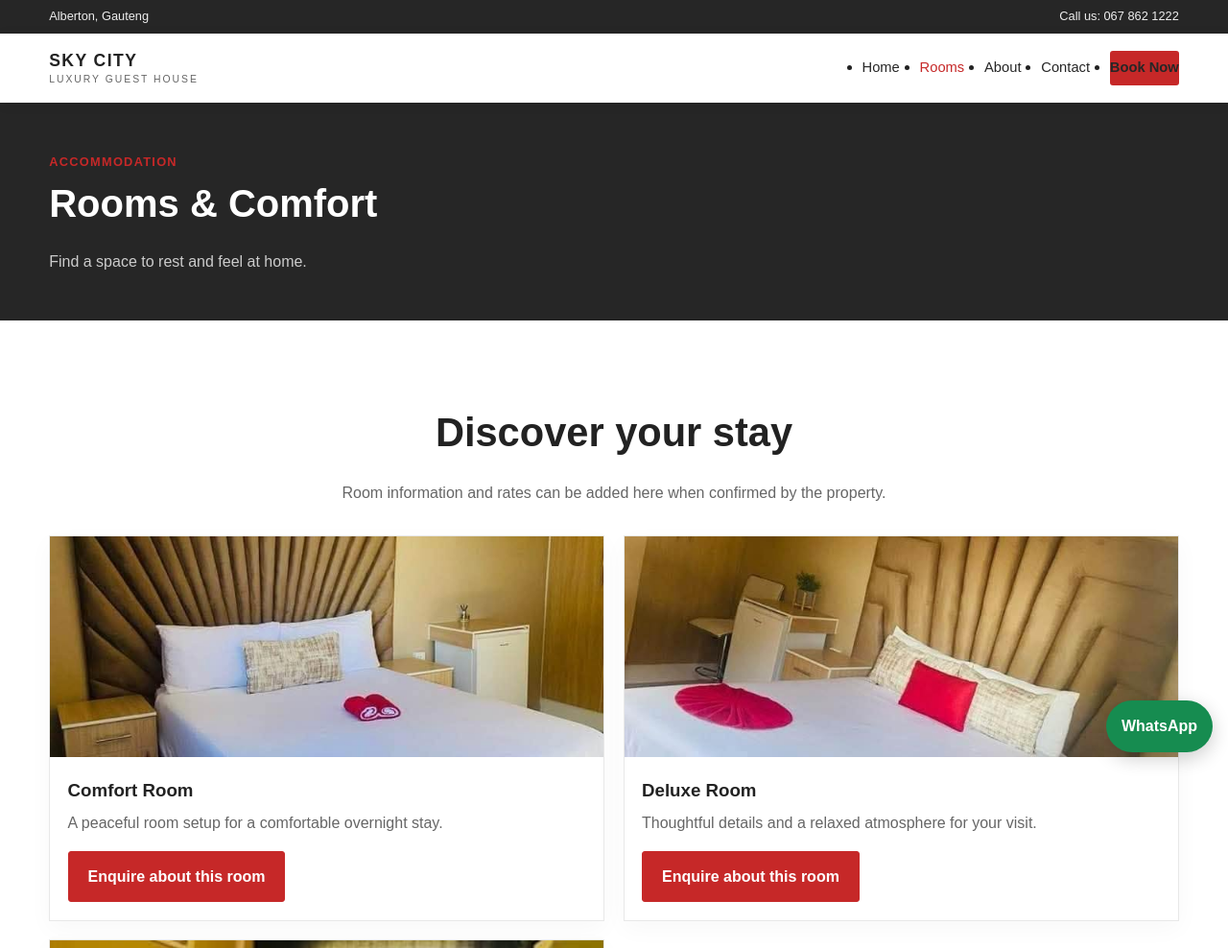
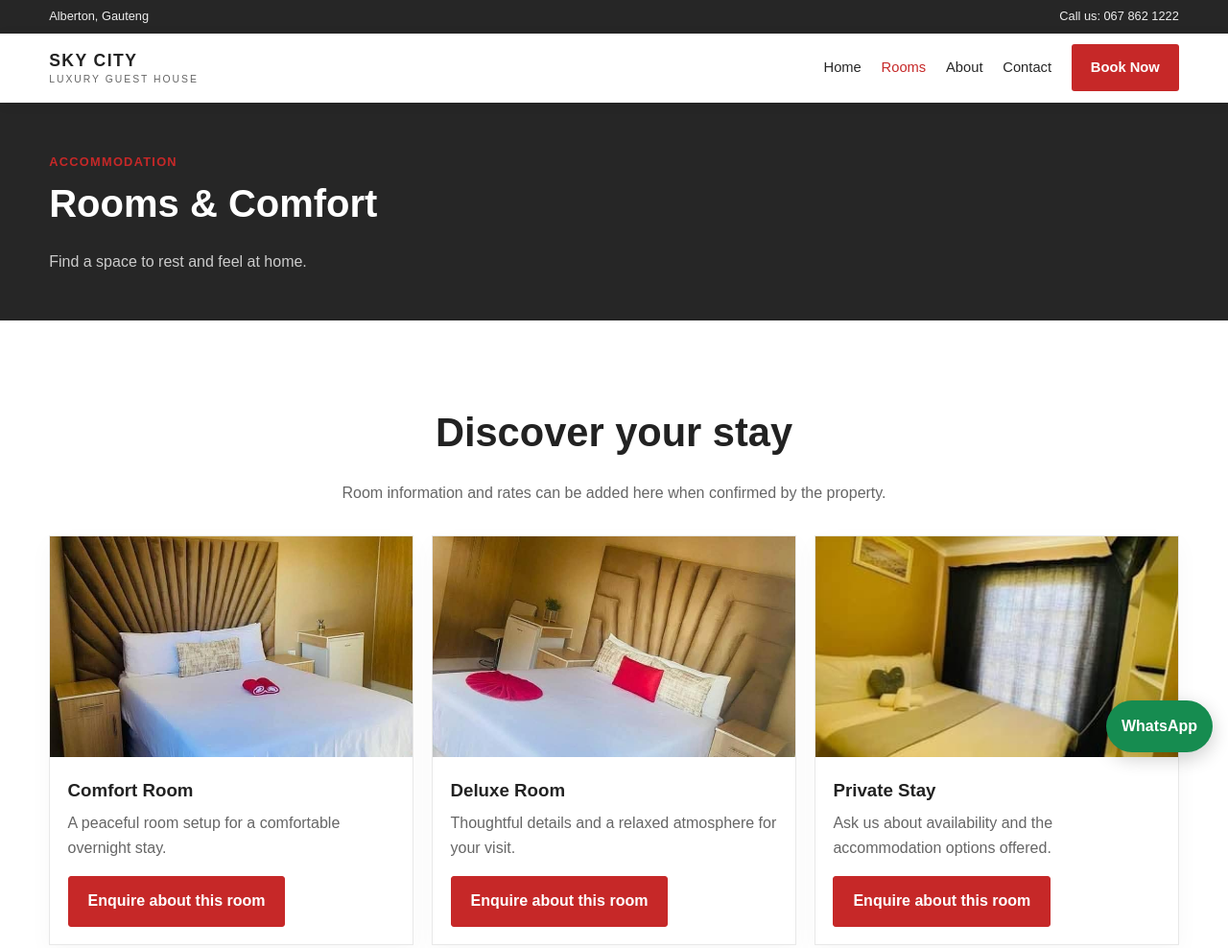
Before and after one commit to RaskoProggramer/skycity-guesthouse, a plain HTML site: page rooms.html in a window 1280 px wide. Shown: the top 988 px of the page at 96% size. Drawn offline with Linux system fonts and the light colour scheme.

Commit message:
error fix

```diff
--- a/css/styles.css
+++ b/css/styles.css
@@ -468,77 +468,92 @@ button,input,textarea,select{
     cursor:pointer;
     border-radius:4px
 }
-@media(min-width:650px){
-    .menu-toggle{
-        display:none
+@media (min-width: 650px) {
+
+    .menu-toggle {
+        display: none;
     }
 
-    .nav-links{
-        display:flex;
-        align-items:center;
-        gap:1.3rem
+    .nav-links {
+        display: flex;
+        align-items: center;
+        gap: 1.3rem;
+        list-style: none;
+        margin: 0;
+        padding: 0;
+        flex-direction: row;
+        position: static;
+        background: transparent;
     }
 
-    .nav-links a{
-        color:var(--charcoal);
-        padding:.4rem 0;
-        border:0;
-        font-size:.92rem
+    .nav-links a {
+        color: var(--charcoal);
+        padding: .4rem 0;
+        border: 0;
+        font-size: .92rem;
     }
 
-    .nav-links a.active,.nav-links a:hover{
-        color:var(--red)
+    .nav-links a.active,
+    .nav-links a:hover {
+        color: var(--red);
+    }
+
+    .nav-links .btn {
+        color: white;
+        padding: .8rem 1.25rem;
     }
 
     .hero {
         min-height: 76vh;
     }
 
-    .grid{
-        grid-template-columns:repeat(2,1fr)
+    .grid {
+        grid-template-columns: repeat(2, 1fr);
     }
 
-    .split{
-        grid-template-columns:1fr 1fr
+    .split {
+        grid-template-columns: 1fr 1fr;
     }
 
-    .feature-grid{
-        grid-template-columns:repeat(4,1fr)
+    .feature-grid {
+        grid-template-columns: repeat(4, 1fr);
     }
 
-    .gallery-grid{
-        grid-template-columns:repeat(3,1fr)
+    .gallery-grid {
+        grid-template-columns: repeat(3, 1fr);
     }
 
-    .gallery-grid img,.gallery-grid img:first-child{
-        height:230px;
-        grid-column:auto
+    .gallery-grid img,
+    .gallery-grid img:first-child {
+        height: 230px;
+        grid-column: auto;
     }
 
-    .footer-grid{
-        grid-template-columns:2fr 1fr 1fr
-    }
-
-    .hero{
-        min-height:76vh
+    .footer-grid {
+        grid-template-columns: 2fr 1fr 1fr;
     }
 }
 
 
-@media(min-width:950px){
-    .grid .rooms-grid{
-        grid-template-columns:repeat(3,1fr)
+@media (min-width: 950px) {
+
+    .nav-links {
+        display: flex;
     }
 
-    .gallery-grid{
-        grid-template-columns:repeat(4,1fr)
+    .grid.rooms-grid {
+        grid-template-columns: repeat(3, 1fr);
     }
 
-    .gallery-grid img:nth-child(4n+1){
-        grid-column:span 2
+    .gallery-grid {
+        grid-template-columns: repeat(4, 1fr);
     }
 
-    .section{
-        padding:5rem 0
+    .gallery-grid img:nth-child(4n+1) {
+        grid-column: span 2;
+    }
+
+    .section {
+        padding: 5rem 0;
     }
 }
```
